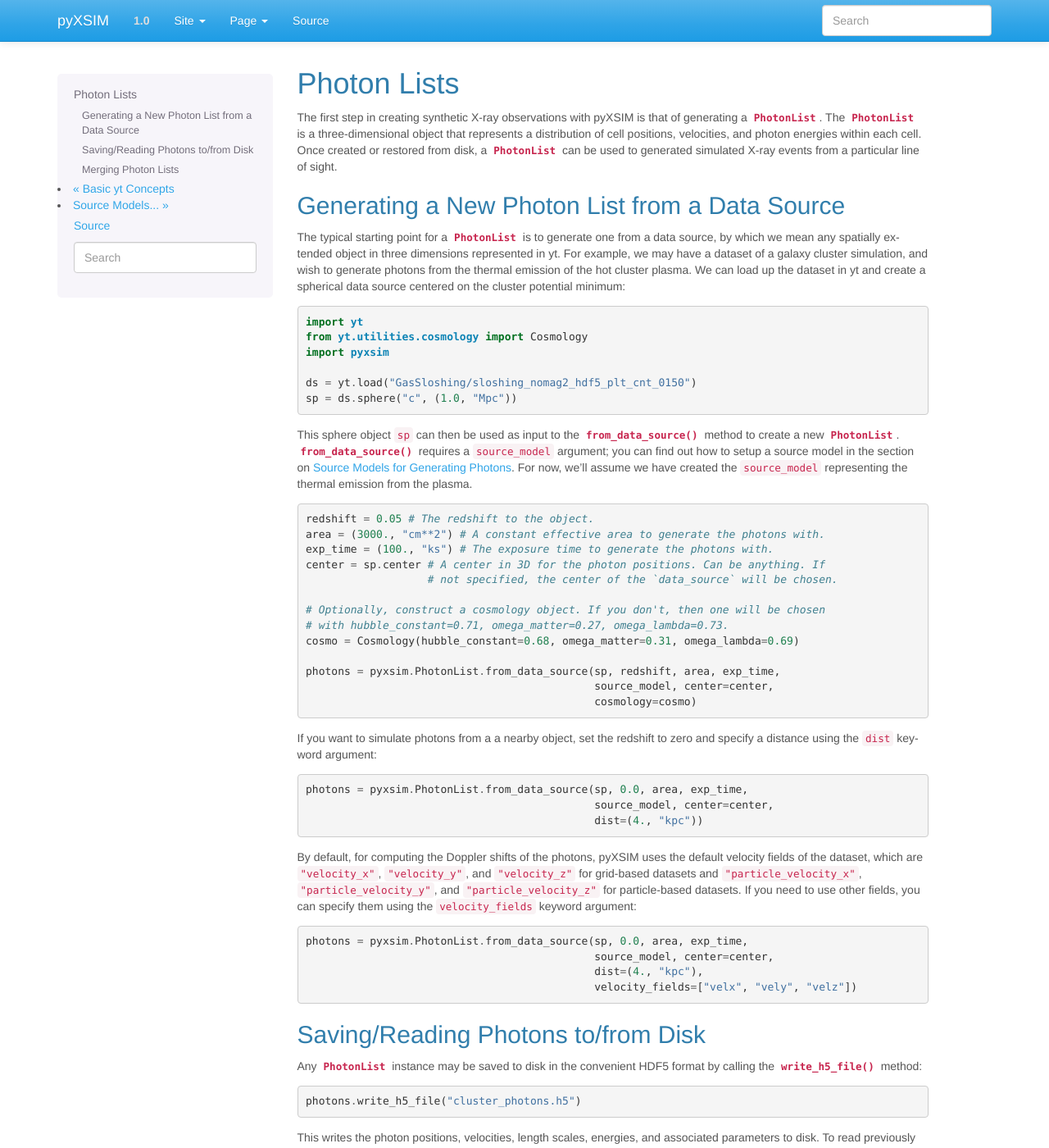
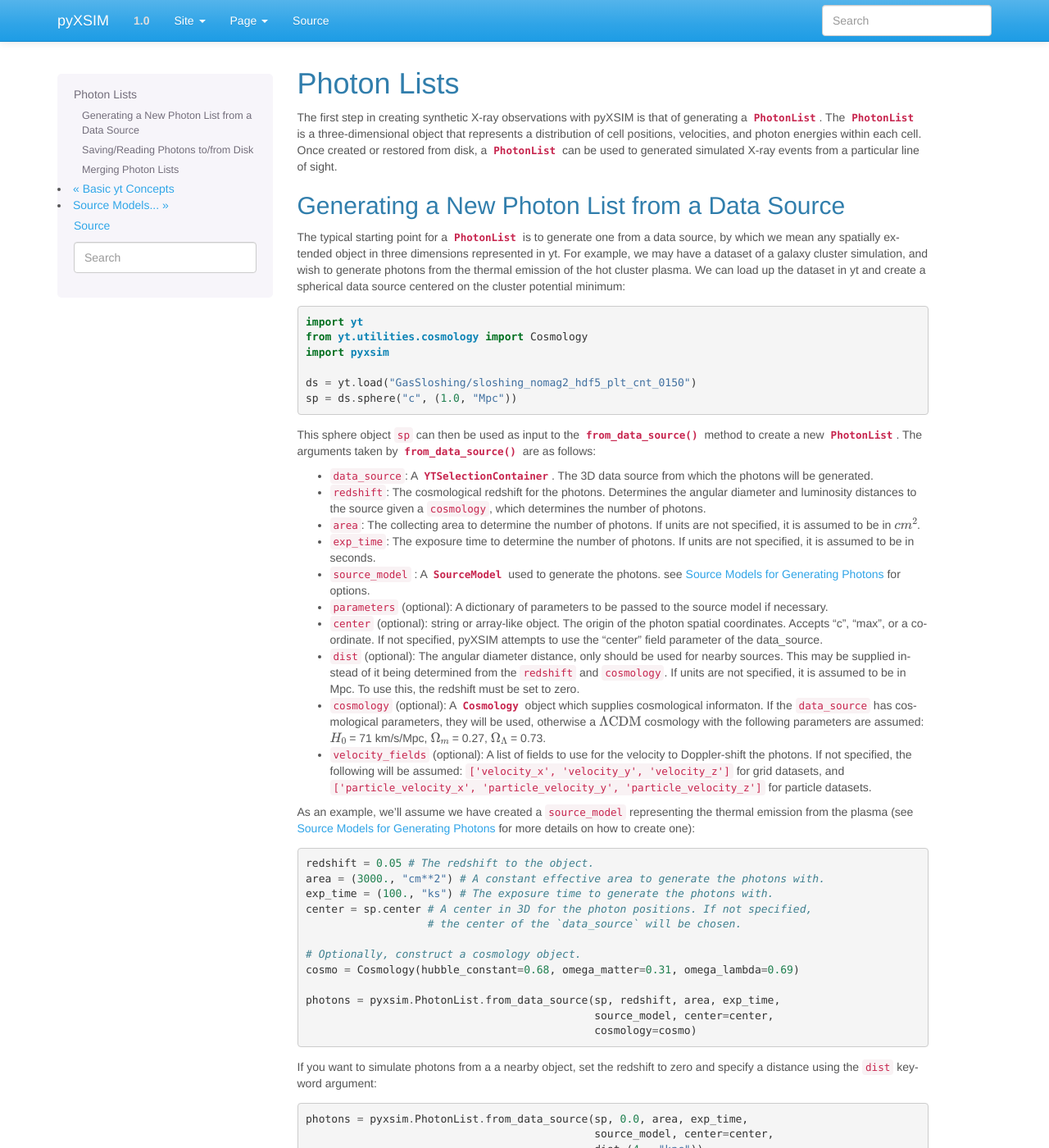
Before and after one commit to jzuhone/pyxsim, a Sphinx documentation site: the page built from doc/source/photon_lists.rst, in a window 1280 px wide and 1400 px high. Shown: the whole window at 82% size. Built offline with Sphinx 7.4.7, drawn with Linux system fonts in a browser that asks for light colours.

Commit message:
More doc work

```diff
--- a/doc/source/event_lists.rst
+++ b/doc/source/event_lists.rst
@@ -32,7 +32,7 @@ arguments to customize the resulting projection. The arguments are:
 * ``dist_new`` (optional): The value of the angular diameter to assume for the observation. Use for nearby
   sources instead of the redshift. If units are not specified, it is assumed to be in Mpc. Used to reduce the
   of events from the initially large sample of photons. The default value is the value used when the
-  :class:`~pyxsim.photon_list.PhotonList` was created.
+  :class:`~pyxsim.photon_list.PhotonList` was created. To use this, the redshift must be set to zero.
 * ``absorb_model`` (optional): :class:`~pyxsim.spectral_models.TableAbsorbModel` or
   :class:`~pyxsim.spectral_models.XSpecAbsorbModel`. A model for foreground galactic absorption.
 * ``sky_center`` (optional): Central RA, Dec of the events in degrees. Default ``(30.0, 45.0)``.
--- a/doc/source/photon_lists.rst
+++ b/doc/source/photon_lists.rst
@@ -29,21 +29,50 @@ dataset in yt and create a spherical data source centered on the cluster potenti
     sp = ds.sphere("c", (1.0, "Mpc"))
 
 This sphere object ``sp`` can then be used as input to the :meth:`~pyxsim.photon_list.PhotonList.from_data_source`
-method to create a new :class:`~pyxsim.photon_list.PhotonList`.
-:meth:`~pyxsim.photon_list.PhotonList.from_data_source` requires a ``source_model`` argument; you
-can find out how to setup a source model in the section on :ref:`source-models`. For now, we'll
-assume we have created the ``source_model`` representing the thermal emission from the plasma.
+method to create a new :class:`~pyxsim.photon_list.PhotonList`. The arguments taken by
+:meth:`~pyxsim.photon_list.PhotonList.from_data_source` are as follows:
+
+* ``data_source``: A :class:`~yt.data_objects.data_containers.YTSelectionContainer`. The
+  3D data source from which the photons will be generated.
+* ``redshift``: The cosmological redshift for the photons. Determines the angular diameter
+  and luminosity distances to the source given a ``cosmology``, which determines the number
+  of photons.
+* ``area``: The collecting area to determine the number of photons. If units are
+  not specified, it is assumed to be in :math:`cm^2`.
+* ``exp_time``: The exposure time to determine the number of photons. If units are
+  not specified, it is assumed to be in seconds.
+* ``source_model`` : A :class:`~pyxsim.source_models.SourceModel` used to generate the
+  photons. see :ref:`source-models` for options.
+* ``parameters`` (optional): A dictionary of parameters to be passed to the source model if
+  necessary.
+* ``center`` (optional): string or array-like object. The origin of the photon spatial
+  coordinates. Accepts "c", "max", or a coordinate. If not specified, pyXSIM attempts to use
+  the "center" field parameter of the data_source.
+* ``dist`` (optional): The angular diameter distance, only should be used for nearby sources.
+  This may be supplied instead of it being determined from the ``redshift`` and ``cosmology``.
+  If units are not specified, it is assumed to be in Mpc. To use this, the redshift must be
+  set to zero.
+* ``cosmology`` (optional): A :class:`~yt.utilities.cosmology.Cosmology` object which supplies
+  cosmological informaton. If the ``data_source`` has cosmological parameters, they will be
+  used, otherwise a :math:`\Lambda{\rm CDM}` cosmology with the following parameters are assumed:
+  :math:`H_0` = 71 km/s/Mpc, :math:`\Omega_m` = 0.27, :math:`\Omega_\Lambda` = 0.73.
+* ``velocity_fields`` (optional): A list of fields to use for the velocity to Doppler-shift the
+  photons. If not specified, the following will be assumed:
+  ``['velocity_x', 'velocity_y', 'velocity_z']`` for grid datasets, and
+  ``['particle_velocity_x', 'particle_velocity_y', 'particle_velocity_z']`` for particle datasets.
+
+As an example, we'll assume we have created a ``source_model`` representing the thermal emission
+from the plasma (see :ref:`source-models` for more details on how to create one):
 
 .. code-block:: python
 
     redshift = 0.05 # The redshift to the object.
     area = (3000., "cm**2") # A constant effective area to generate the photons with.
     exp_time = (100., "ks") # The exposure time to generate the photons with.
-    center = sp.center # A center in 3D for the photon positions. Can be anything. If
-                       # not specified, the center of the `data_source` will be chosen.
+    center = sp.center # A center in 3D for the photon positions. If not specified,
+                       # the center of the `data_source` will be chosen.
 
-    # Optionally, construct a cosmology object. If you don't, then one will be chosen
-    # with hubble_constant=0.71, omega_matter=0.27, omega_lambda=0.73.
+    # Optionally, construct a cosmology object.
     cosmo = Cosmology(hubble_constant=0.68, omega_matter=0.31, omega_lambda=0.69)
 
     photons = pyxsim.PhotonList.from_data_source(sp, redshift, area, exp_time,
```
Also changed, not shown: 1 other file.
